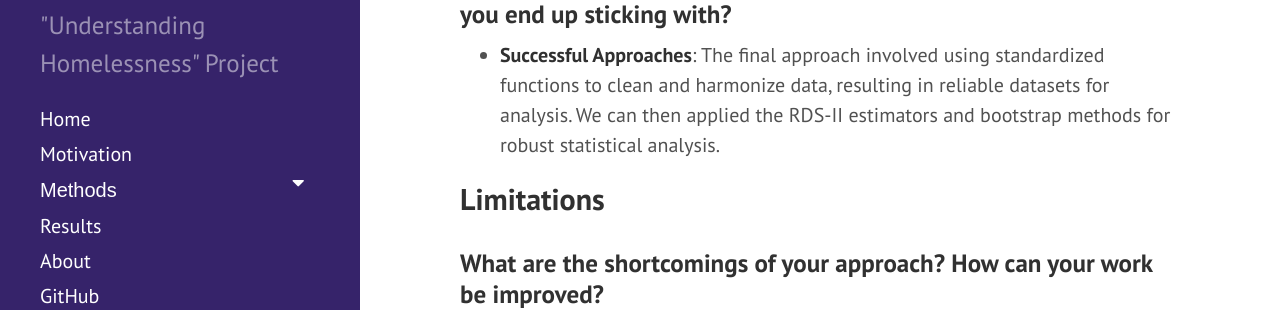
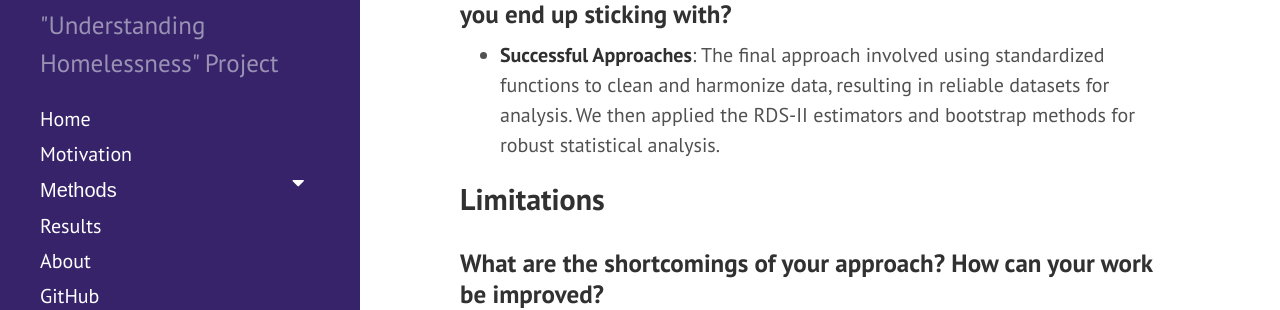
Before and after one commit to uwescience/DSSG2024_Understanding_Homelessness, a Jekyll site: the page built from method1.md, in a window 1280 px wide and 900 px high, scrolled down 1563 px. Shown: the part 218-528 px from the top of the window. Built offline with Jekyll 4.4.1, drawn with Linux system fonts in a browser that asks for light colours.

Commit message:
Update method1.md

```diff
--- a/method1.md
+++ b/method1.md
@@ -53,7 +53,7 @@ The workflow was divided into several steps:
 
 ### What approaches did you try that didn’t work? What analyses did you end up sticking with?
 
-- **Successful Approaches**: The final approach involved using standardized functions to clean and harmonize data, resulting in reliable datasets for analysis. We can then applied the RDS-II estimators and bootstrap methods for robust statistical analysis.
+- **Successful Approaches**: The final approach involved using standardized functions to clean and harmonize data, resulting in reliable datasets for analysis. We then applied the RDS-II estimators and bootstrap methods for robust statistical analysis.
 
 ## Limitations
 
```
